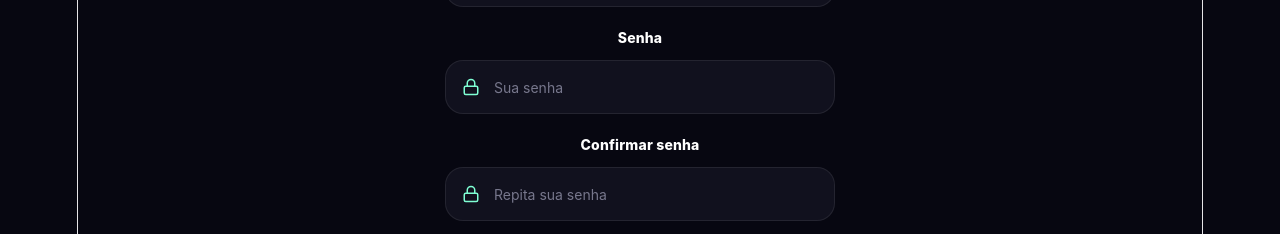
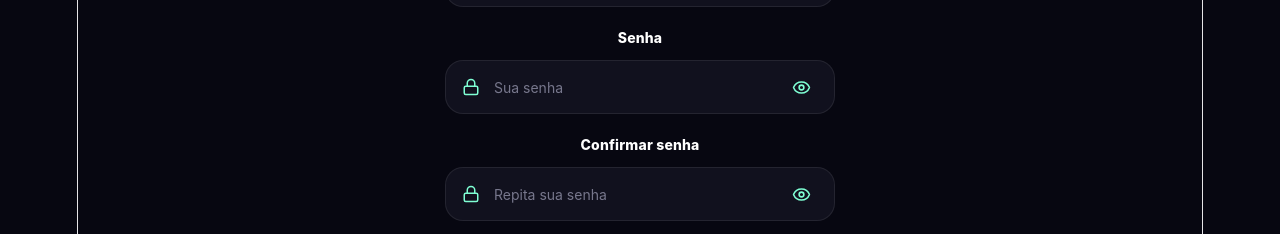
Before and after one commit to larissasiqueiraa/radarnow, a React (Vite) app in the folder frontend/: page /cadastro in a window 1280 px wide. Shown: the part 718-952 px from the top of the page. Built offline with nearby package versions, Linux system fonts and the light colour scheme; no server answers.

Commit message:
Adiciona foto no cadastro, login automático e opção de mostrar senha

```diff
--- a/frontend/src/pages/Cadastro/Cadastro.css
+++ b/frontend/src/pages/Cadastro/Cadastro.css
@@ -254,3 +254,36 @@
   color: #ffffff;
   box-shadow: 0 0 0 1000px #11111e inset;
 }
+
+.mostrar-senha-btn {
+  flex-shrink: 0;
+  width: 34px;
+  height: 34px;
+  padding: 0;
+  border: none;
+  outline: none;
+  border-radius: 50%;
+  background: transparent;
+  color: #8f8fa4;
+  display: flex;
+  align-items: center;
+  justify-content: center;
+  cursor: pointer;
+  transition:
+    color 0.2s ease,
+    background 0.2s ease;
+}
+
+.mostrar-senha-btn:hover {
+  color: #7fffd4;
+  background: rgba(127, 255, 212, 0.08);
+}
+
+.mostrar-senha-btn:focus-visible {
+  color: #7fffd4;
+  outline: 2px solid rgba(127, 255, 212, 0.45);
+}
+
+.mostrar-senha-btn svg {
+  color: inherit;
+}
--- a/frontend/src/pages/Cadastro/Cadastro.jsx
+++ b/frontend/src/pages/Cadastro/Cadastro.jsx
@@ -8,6 +8,8 @@ import {
   ArrowRight,
   Apple,
   Camera,
+  Eye,
+  EyeOff,
 } from "lucide-react";
 
 import "./Cadastro.css";
@@ -26,6 +28,11 @@ function Cadastro() {
   const [email, setEmail] = useState("");
   const [senha, setSenha] = useState("");
   const [confirmarSenha, setConfirmarSenha] = useState("");
+
+  const [mostrarSenha, setMostrarSenha] = useState(false);
+  const [mostrarConfirmarSenha, setMostrarConfirmarSenha] =
+    useState(false);
+
   const [foto, setFoto] = useState(null);
   const [previewFoto, setPreviewFoto] = useState("");
   const [carregando, setCarregando] = useState(false);
@@ -243,6 +250,7 @@ function Cadastro() {
         tokenResponse.access_token
       );
     },
+
     onError: () => {
       showToast(
         "Não foi possível continuar com Google.",
@@ -366,7 +374,7 @@ function Cadastro() {
             <Lock size={18} />
 
             <input
-              type="password"
+              type={mostrarSenha ? "text" : "password"}
               name="cadastro-senha"
               placeholder="Sua senha"
               value={senha}
@@ -377,6 +385,30 @@ function Cadastro() {
               minLength={6}
               required
             />
+
+            <button
+              type="button"
+              className="mostrar-senha-btn"
+              onClick={() =>
+                setMostrarSenha((valorAtual) => !valorAtual)
+              }
+              aria-label={
+                mostrarSenha
+                  ? "Ocultar senha"
+                  : "Mostrar senha"
+              }
+              title={
+                mostrarSenha
+                  ? "Ocultar senha"
+                  : "Mostrar senha"
+              }
+            >
+              {mostrarSenha ? (
+                <EyeOff size={19} />
+              ) : (
+                <Eye size={19} />
+              )}
+            </button>
           </div>
         </label>
 
@@ -387,7 +419,11 @@ function Cadastro() {
             <Lock size={18} />
 
             <input
-              type="password"
+              type={
+                mostrarConfirmarSenha
+                  ? "text"
+                  : "password"
+              }
               name="confirmar-senha"
               placeholder="Repita sua senha"
               value={confirmarSenha}
@@ -400,6 +436,32 @@ function Cadastro() {
               minLength={6}
               required
             />
+
+            <button
+              type="button"
+              className="mostrar-senha-btn"
+              onClick={() =>
+                setMostrarConfirmarSenha(
+                  (valorAtual) => !valorAtual
+                )
+              }
+              aria-label={
+                mostrarConfirmarSenha
+                  ? "Ocultar confirmação da senha"
+                  : "Mostrar confirmação da senha"
+              }
+              title={
+                mostrarConfirmarSenha
+                  ? "Ocultar senha"
+                  : "Mostrar senha"
+              }
+            >
+              {mostrarConfirmarSenha ? (
+                <EyeOff size={19} />
+              ) : (
+                <Eye size={19} />
+              )}
+            </button>
           </div>
         </label>
 
--- a/frontend/src/pages/Login/Login.css
+++ b/frontend/src/pages/Login/Login.css
@@ -193,3 +193,36 @@
 .google-login-box iframe {
   width: 100% !important;
 }
+
+.mostrar-senha-btn {
+  flex-shrink: 0;
+  width: 34px;
+  height: 34px;
+  padding: 0;
+  border: none;
+  outline: none;
+  border-radius: 50%;
+  background: transparent;
+  color: #8f8fa4;
+  display: flex;
+  align-items: center;
+  justify-content: center;
+  cursor: pointer;
+  transition:
+    color 0.2s ease,
+    background 0.2s ease;
+}
+
+.mostrar-senha-btn:hover {
+  color: #7fffd4;
+  background: rgba(127, 255, 212, 0.08);
+}
+
+.mostrar-senha-btn:focus-visible {
+  color: #7fffd4;
+  outline: 2px solid rgba(127, 255, 212, 0.45);
+}
+
+.mostrar-senha-btn svg {
+  color: inherit;
+}
--- a/frontend/src/pages/Login/Login.jsx
+++ b/frontend/src/pages/Login/Login.jsx
@@ -1,7 +1,14 @@
 import { Link, useNavigate } from "react-router-dom";
 import { useState } from "react";
 import { useGoogleLogin } from "@react-oauth/google";
-import { Mail, Lock, ArrowRight, Apple } from "lucide-react";
+import {
+  Mail,
+  Lock,
+  ArrowRight,
+  Apple,
+  Eye,
+  EyeOff,
+} from "lucide-react";
 
 import "./Login.css";
 import { useToast } from "../../components/Toast/Toast.jsx";
@@ -16,6 +23,7 @@ function Login() {
 
   const [email, setEmail] = useState("");
   const [senha, setSenha] = useState("");
+  const [mostrarSenha, setMostrarSenha] = useState(false);
   const [carregando, setCarregando] = useState(false);
   const [carregandoGoogle, setCarregandoGoogle] = useState(false);
 
@@ -39,7 +47,10 @@ function Login() {
       const dados = await resposta.json();
 
       if (!resposta.ok) {
-        showToast(dados.erro || "Erro ao fazer login.", "error");
+        showToast(
+          dados.erro || "Erro ao fazer login.",
+          "error"
+        );
         return;
       }
 
@@ -49,11 +60,21 @@ function Login() {
         JSON.stringify(dados.usuario)
       );
 
-      showToast("Login realizado com sucesso!", "success");
-      navigate("/");
+      showToast(
+        "Login realizado com sucesso!",
+        "success"
+      );
+
+      navigate("/", {
+        replace: true,
+      });
     } catch (error) {
       console.error("Erro no login:", error);
-      showToast("Não foi possível conectar ao servidor.", "error");
+
+      showToast(
+        "Não foi possível conectar ao servidor.",
+        "error"
+      );
     } finally {
       setCarregando(false);
     }
@@ -76,7 +97,10 @@ function Login() {
       const dados = await resposta.json();
 
       if (!resposta.ok) {
-        showToast(dados.erro || "Erro ao entrar com Google.", "error");
+        showToast(
+          dados.erro || "Erro ao entrar com Google.",
+          "error"
+        );
         return;
       }
 
@@ -86,11 +110,24 @@ function Login() {
         JSON.stringify(dados.usuario)
       );
 
-      showToast("Login com Google realizado com sucesso!", "success");
-      navigate("/");
+      showToast(
+        "Login com Google realizado com sucesso!",
+        "success"
+      );
+
+      navigate("/", {
+        replace: true,
+      });
     } catch (error) {
-      console.error("Erro no login com Google:", error);
-      showToast("Não foi possível conectar ao servidor.", "error");
+      console.error(
+        "Erro no login com Google:",
+        error
+      );
+
+      showToast(
+        "Não foi possível conectar ao servidor.",
+        "error"
+      );
     } finally {
       setCarregandoGoogle(false);
     }
@@ -98,36 +135,58 @@ function Login() {
 
   const loginGoogle = useGoogleLogin({
     onSuccess: (tokenResponse) => {
-      enviarGoogleParaBackend(tokenResponse.access_token);
+      enviarGoogleParaBackend(
+        tokenResponse.access_token
+      );
     },
+
     onError: () => {
-      showToast("Não foi possível entrar com Google.", "error");
+      showToast(
+        "Não foi possível entrar com Google.",
+        "error"
+      );
     },
   });
 
   function entrarComApple() {
-    showToast("Login com Apple estará disponível em breve.", "info");
+    showToast(
+      "Login com Apple estará disponível em breve.",
+      "info"
+    );
   }
 
   return (
     <main className="login-page">
       <section className="login-header">
         <span>Radar Now</span>
+
         <h1>Entre na sua conta</h1>
-        <p>Veja como estão os lugares em tempo real.</p>
+
+        <p>
+          Veja como estão os lugares em tempo real.
+        </p>
       </section>
 
-      <form className="login-form" onSubmit={entrar}>
+      <form
+        className="login-form"
+        onSubmit={entrar}
+        autoComplete="off"
+      >
         <label>
           E-mail
+
           <div className="input-box">
             <Mail size={18} />
 
             <input
               type="email"
+              name="login-email"
               placeholder="seuemail@email.com"
               value={email}
-              onChange={(event) => setEmail(event.target.value)}
+              onChange={(event) =>
+                setEmail(event.target.value)
+              }
+              autoComplete="off"
               required
             />
           </div>
@@ -135,29 +194,66 @@ function Login() {
 
         <label>
           Senha
+
           <div className="input-box">
             <Lock size={18} />
 
             <input
-              type="password"
+              type={mostrarSenha ? "text" : "password"}
+              name="login-senha"
               placeholder="Sua senha"
               value={senha}
-              onChange={(event) => setSenha(event.target.value)}
+              onChange={(event) =>
+                setSenha(event.target.value)
+              }
+              autoComplete="current-password"
               required
             />
+
+            <button
+              type="button"
+              className="mostrar-senha-btn"
+              onClick={() =>
+                setMostrarSenha(
+                  (valorAtual) => !valorAtual
+                )
+              }
+              aria-label={
+                mostrarSenha
+                  ? "Ocultar senha"
+                  : "Mostrar senha"
+              }
+              title={
+                mostrarSenha
+                  ? "Ocultar senha"
+                  : "Mostrar senha"
+              }
+            >
+              {mostrarSenha ? (
+                <EyeOff size={19} />
+              ) : (
+                <Eye size={19} />
+              )}
+            </button>
           </div>
         </label>
 
-        <Link to="/recuperar-senha" className="forgot-link">
+        <Link
+          to="/recuperar-senha"
+          className="forgot-link"
+        >
           Esqueci minha senha
         </Link>
 
         <button
           type="submit"
           className="login-btn"
-          disabled={carregando}
+          disabled={
+            carregando || carregandoGoogle
+          }
         >
           {carregando ? "Entrando..." : "Entrar"}
+
           <ArrowRight size={18} />
         </button>
 
@@ -170,16 +266,24 @@ function Login() {
             type="button"
             className="social-btn social-google-btn"
             onClick={() => loginGoogle()}
-            disabled={carregandoGoogle}
+            disabled={
+              carregandoGoogle || carregando
+            }
           >
             <span className="google-icon">G</span>
-            {carregandoGoogle ? "Entrando..." : "Google"}
+
+            {carregandoGoogle
+              ? "Entrando..."
+              : "Google"}
           </button>
 
           <button
             type="button"
             className="social-btn"
             onClick={entrarComApple}
+            disabled={
+              carregando || carregandoGoogle
+            }
           >
             <Apple size={18} />
             Apple
@@ -188,7 +292,8 @@ function Login() {
       </form>
 
       <p className="login-footer">
-        Ainda não tem conta? <Link to="/cadastro">Criar conta</Link>
+        Ainda não tem conta?{" "}
+        <Link to="/cadastro">Criar conta</Link>
       </p>
     </main>
   );
```
